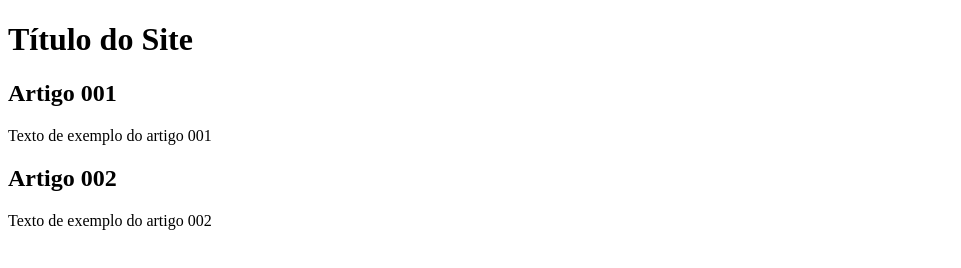
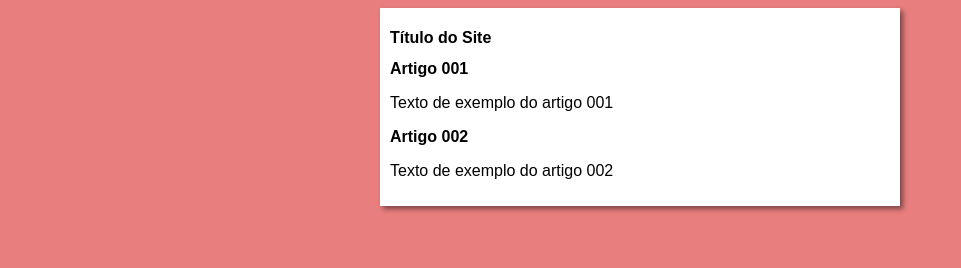
Before and after one commit to MatheusEugenio/ProjetoTest-branchs, a plain HTML site: page index.html in a window 1280 px wide. Shown: the whole page, without its empty margins (0-961 px from the left). Drawn offline with Linux system fonts and the light colour scheme.

Commit message:
criei a estilização básica do site

```diff
--- /dev/null
+++ b/estilos/style.css
@@ -0,0 +1,19 @@
+* {
+    font-family: Arial, Helvetica, sans-serif;
+    font-size: 16px;
+
+}
+
+body {
+    background-color: rgb(232, 126, 126);
+
+}
+
+main {
+    background-color: white;
+    width: 500px;
+    margin: auto;
+    padding: 10px;
+    box-shadow: 3px 3px 5px rgba(0, 0, 0, 0.473);
+
+}
--- a/index.html
+++ b/index.html
@@ -4,6 +4,7 @@
     <meta charset="UTF-8">
     <meta name="viewport" content="width=device-width, initial-scale=1.0">
     <title>Título do Site</title>
+    <link rel="stylesheet" href="estilos/style.css">
 </head>
 <body>
     <main>
```
